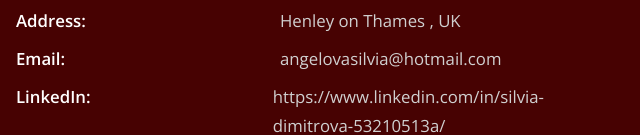
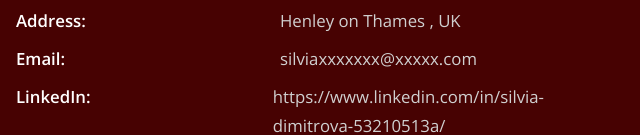
Before and after one commit to sdimit11/Portfolio-Website, a plain HTML site: page about.html in a window 1280 px wide. Shown: the part 667-802 px from the top of the page, 640-1280 px from the left. Drawn offline with nearby package versions, Linux system fonts and the light colour scheme.

Commit message:
Update about.html

```diff
--- a/about.html
+++ b/about.html
@@ -83,7 +83,7 @@
               </li>
               <li class = "text">
                 <span>Email: </span>
-                <span>angelovasilvia@hotmail.com</span>
+                <span>silviaxxxxxxx@xxxxx.com</span>
               </li>
               <li class = "text">
                 <span>LinkedIn: </span>
```
